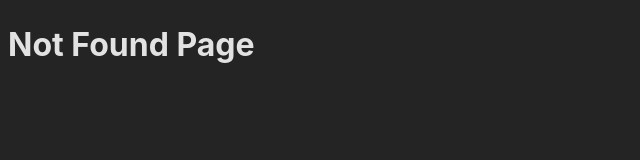
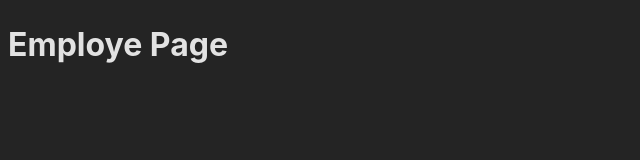
Before and after one commit to alwiranata/studyReact, a React (Vite) app: page /employe in a window 1280 px wide. Before the commit this address had no page. Shown: the top 160 px of the page, without its empty margins (0-640 px from the left). Built offline with nearby package versions, Linux system fonts and the light colour scheme.

Commit message:
add : Employepage

```diff
--- a/package.json
+++ b/package.json
@@ -14,7 +14,7 @@
     "react": "^18.3.1",
     "react-dom": "^18.3.1",
     "react-hook-form": "^7.54.2",
-    "react-router": "^7.1.3",
+    "react-router": "^7.2.0",
     "zod": "^3.24.2"
   },
   "devDependencies": {
--- a/src/App.tsx
+++ b/src/App.tsx
@@ -6,6 +6,7 @@ import ProductDetailPages from "./pages/ProductDetailPages"
 import ProductListPage from "./pages/ProductListPage"
 import FormPage from "./pages/FormPage"
 import RHFPage from "./pages/RHFPage"
+import EmployePage from "./pages/EmployePage"
 
 
 type Teacher ={
@@ -47,6 +48,7 @@ function App() {
       <Route path="/product/:productSlug" element={<ProductDetailPages/>}/>
       <Route path="/form" element={<FormPage/>}/>
       <Route path="/rhf" element={ <RHFPage/>}/>
+      <Route path="employe" element={<EmployePage/>}/>
       <Route path="*"  element={<NotFoundPage/>}/>
     </Routes>
   )
--- /dev/null
+++ b/src/pages/EmployePage.tsx
@@ -0,0 +1,9 @@
+const EmployePage = () =>{
+    return (
+        <div>
+            <h1>Employe Page</h1>
+        </div>
+    )
+}
+
+export default EmployePage
```
Also changed, not shown: src/pages/RHFPage.tsx (line endings or trailing spaces), 1 other file (tests, documents, lock files or other folders).
